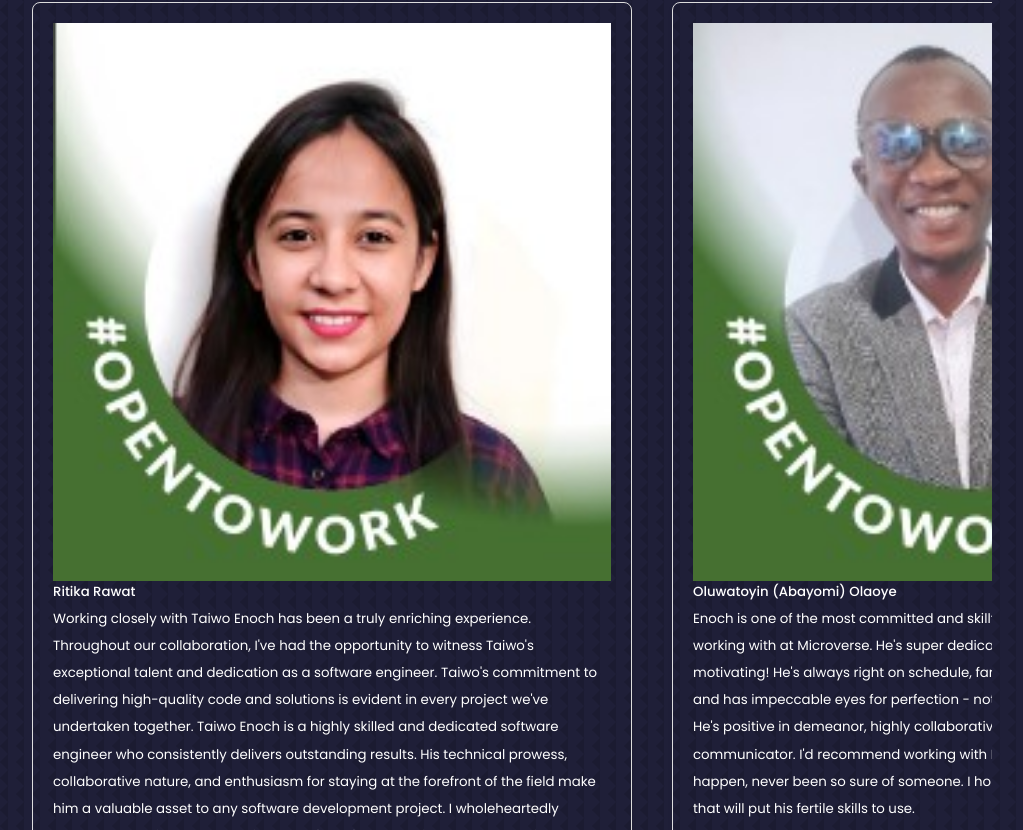
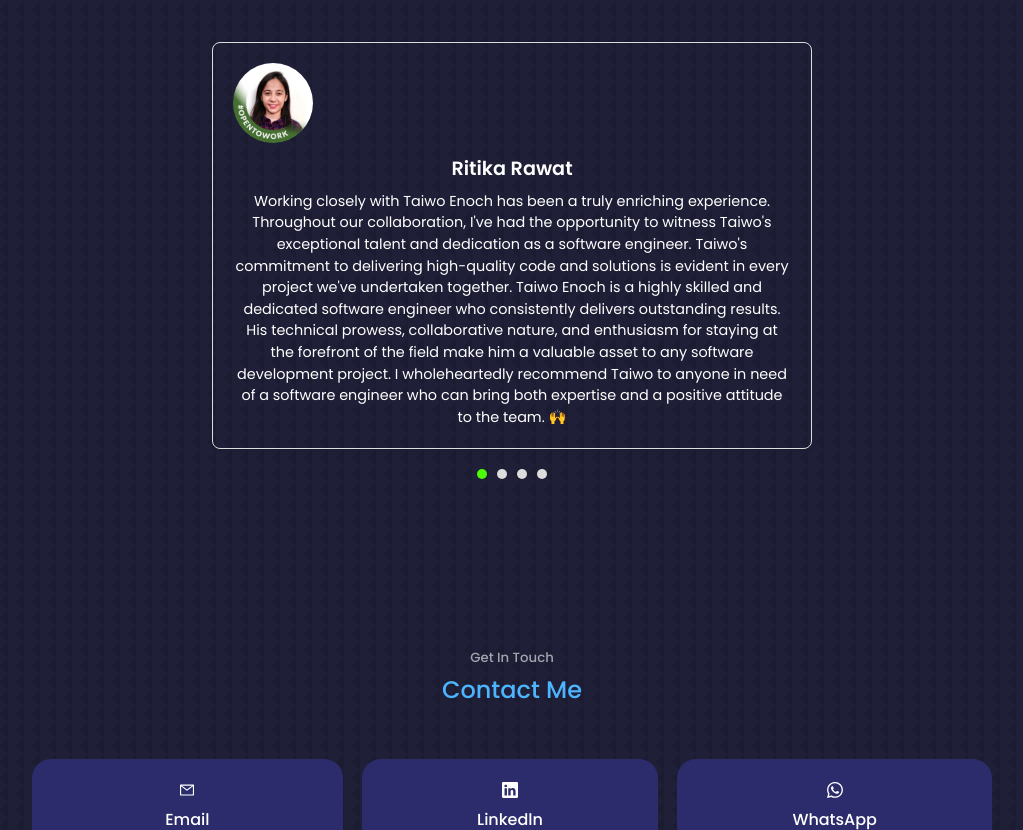
Before and after one commit to TaiwoEnoch/portfolio, a React (Create React App) app: page / in a window 1280 px wide. Shown: the part 5310-6140 px from the top of the page, without its empty margins (128-1151 px from the left). Built offline with nearby package versions, Linux system fonts and the light colour scheme; the HTML template or start-up script is replaced by a standard one.

Commit message:
Add style to the newly created code snippets

```diff
--- a/src/components/testimonials/Testimonials.jsx
+++ b/src/components/testimonials/Testimonials.jsx
@@ -1,17 +1,11 @@
-import React from 'react';
+import React, { useState } from 'react';
 import './testimonials.css';
-import { Pagination } from 'swiper/modules';
-import { Swiper, SwiperSlide } from 'swiper/react';
+
 import AVTR1 from '../../assets/RitAVT1.jpg';
 import AVTR2 from '../../assets/OlAVT.jpg';
 import AVTR3 from '../../assets/EDAVT.jpg';
 import AVTR4 from '../../assets/DIAVT.jpg';
 
-// import Swiper core and required modules
-
-// Import all Swiper styles
-import 'swiper/css';
-import 'swiper/css/pagination';
 
 const data = [
   {
@@ -51,34 +45,52 @@ const data = [
   },
 ];
 
-const Testimonials = () => (
-  <section id="testimony">
-    <h5>Review from some Coding Partners</h5>
-    <h2>Recommendations</h2>
+const Testimonials = () => {
+  const [currentTestimonial, setCurrentTestimonial] = useState(0);
 
-    <Swiper
-      className="container testimonials__container"
-      modules={[Pagination]}
-      spaceBetween={40}
-      slidesPerView={1}
-        // navigation
-      pagination={{ clickable: true }}
-    >
-      {
-          data.map(({ avatar, name, review }, index) => (
-            <SwiperSlide key={index} className="testimonial">
-              <div className="client__avatar">
-                <img src={avatar} alt="Avatar One" />
+  const goToTestimonial = (index) => {
+    setCurrentTestimonial(index);
+  };
 
-              </div>
-              <h5 className="client__name">{name}</h5>
-              <small className="client__review">{review}</small>
-            </SwiperSlide>
-          ))
-        }
+  // const nextTestimonial = () => {
+  //   setCurrentTestimonial((prev) => (prev + 1) % data.length);
+  // };
 
-    </Swiper>
-  </section>
-);
+  // const prevTestimonial = () => {
+  //   setCurrentTestimonial((prev) => (prev - 1 + data.length) % data.length);
+  // };
+
+  return (
+    <section className="testimonials-section">
+      <h5>Review from some Coding Partners</h5>
+      <h2>Recommendations</h2>
+
+      <div className="testimonials-container">
+        <div className="testimonial">
+          <div className="client-avatar">
+            <img src={data[currentTestimonial].avatar} alt="Avatar One" />
+          </div>
+          <h5 className="client-name">{data[currentTestimonial].name}</h5>
+          <p className="client-review">{data[currentTestimonial].review}</p>
+        </div>
+
+        <div className="testimonial-pagination">
+          {data.map((_, index) => (
+            <button
+              key={index}
+              className={index === currentTestimonial ? 'active' : ''}
+              onClick={() => goToTestimonial(index)}
+            />
+          ))}
+        </div>
+
+        {/* <div className="testimonial-navigation">
+          <button onClick={prevTestimonial}>&#8249;</button>
+          <button onClick={nextTestimonial}>&#8250;</button>
+        </div> */}
+      </div>
+    </section>
+  );
+};
 
 export default Testimonials;
```
